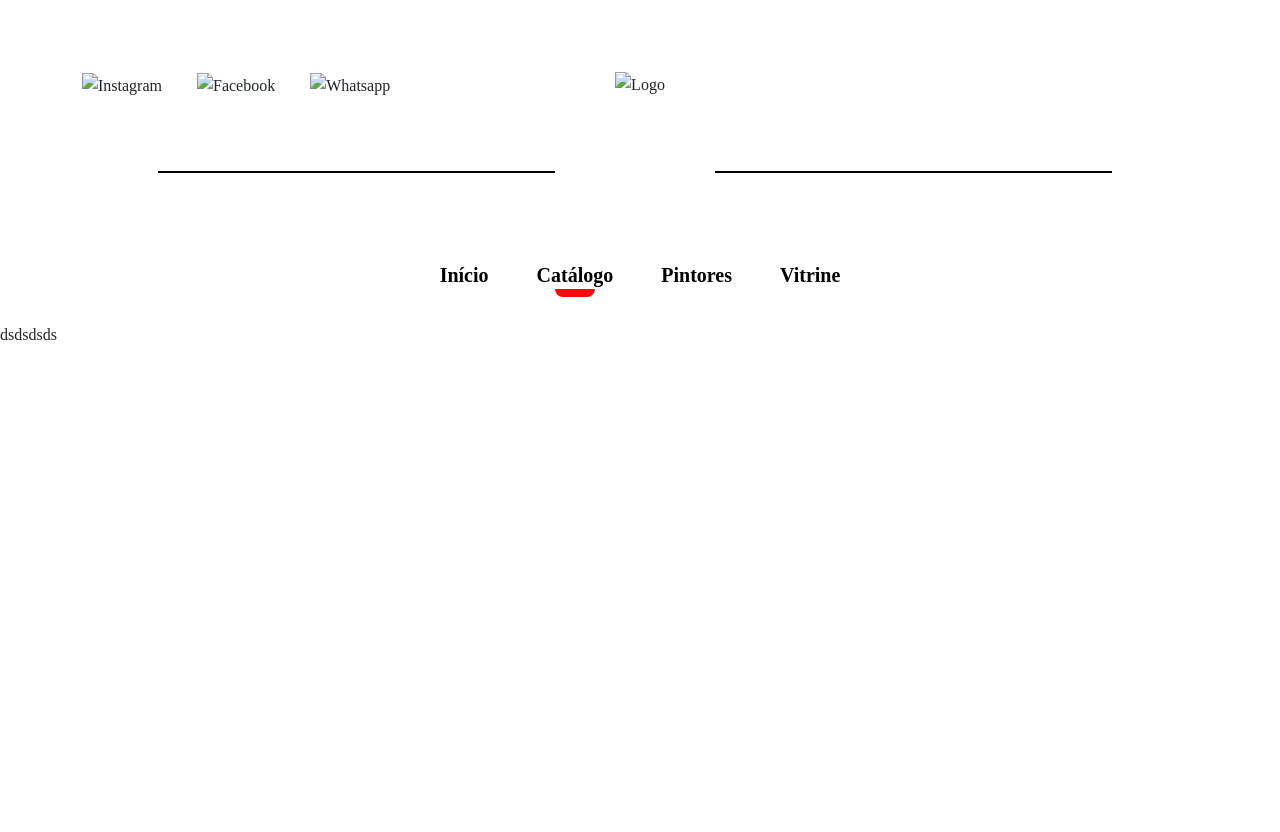
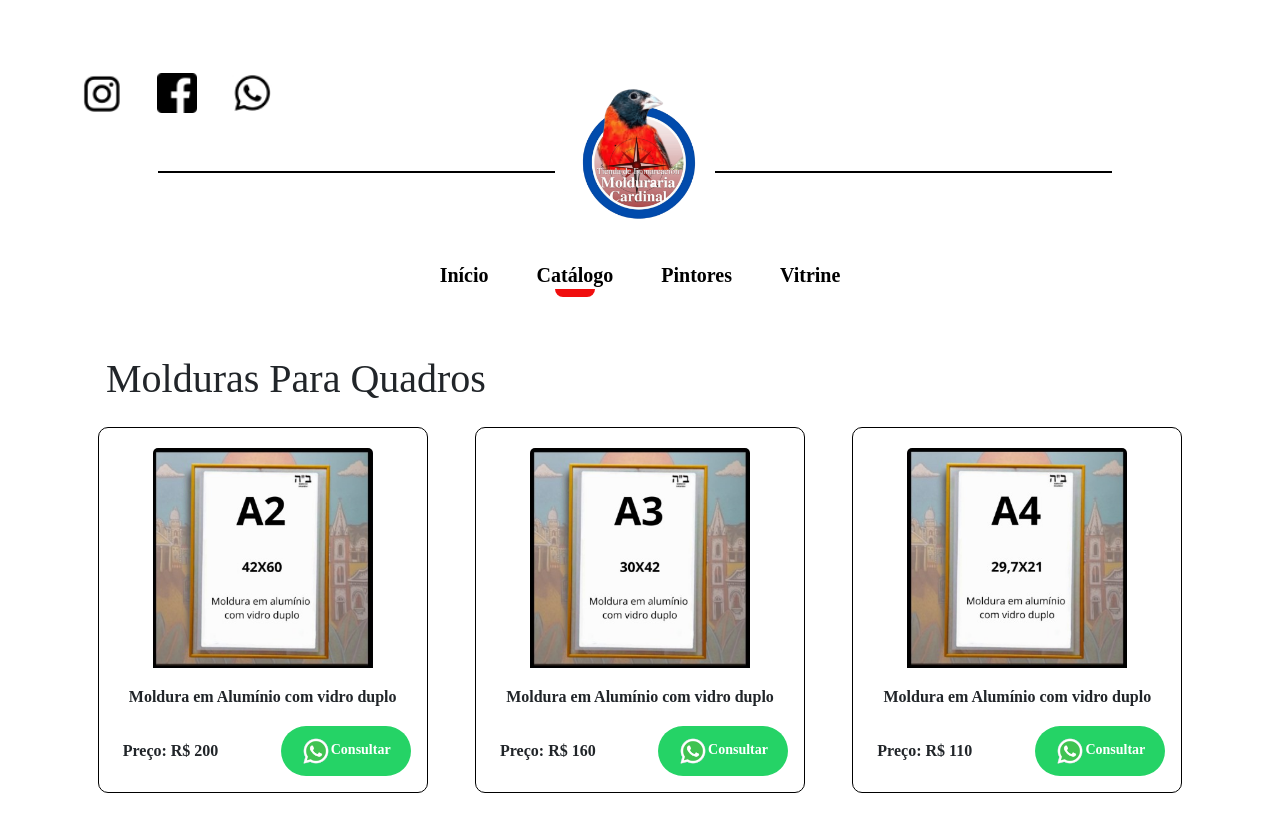
Before and after one commit to aquinodev2022/site-molduraria-Cardinal, a plain HTML site: page html/catalogo.html in a window 1280 px wide. Before the commit the page ends 800 px from the top, so only its background shows below. Drawn offline with nearby package versions, Linux system fonts and the light colour scheme; files that its build step writes are made by us from their sources; a web font is replaced by a local one.

Commit message:
Página Catálogo iniciada

```diff
--- a/html/catalogo.html
+++ b/html/catalogo.html
@@ -1,10 +1,14 @@
 <!DOCTYPE html>
 <html lang="en">
   <head>
-    <meta charset="UTF-8">
-    <meta name="viewport" content="width=device-width, initial-scale=1.0">
-    <title>Document</title>
-    <link rel="shortcut icon" href="../assets/logoSite.jpg" type="image/x-icon" />
+    <meta charset="UTF-8" />
+    <meta name="viewport" content="width=device-width, initial-scale=1.0" />
+    <title>Molduraria - Catálogo</title>
+    <link
+      rel="shortcut icon"
+      href="../assets/logoSite.jpg"
+      type="image/x-icon"
+    />
     <link
       href="https://cdn.jsdelivr.net/npm/bootstrap@5.3.0-alpha1/dist/css/bootstrap.min.css"
       rel="stylesheet"
@@ -12,22 +16,72 @@
     <link rel="stylesheet" href="../index.css" />
     <link rel="stylesheet" href="./style/reset.css" />
     <style>
-        .navbar-nav .nav-link {
-          position: relative;
-          color: #000;
+      .imagem-fixa {
+        width: 100%;
+        max-width: 220px;
+        height: 220px;
+        object-fit: cover;
+        margin: 20px auto 0;
       }
 
-        .navbar-nav .nav-link.active::after {
-    content: "";
-    position: absolute;
-    bottom: 2px;
-    left: 50%; /* Move para o meio do elemento pai */
-    transform: translateX(-50%); /* Centraliza perfeitamente */
-    width: 40px;
-    height: 8px;
-    background-color: #F00E0E;
-    border-bottom-left-radius: 10px;
-    border-bottom-right-radius: 10px;
+      .card {
+        border: 1px solid #000;
+        border-radius: 10px;
+        text-align: center;
+        width: 95%;
+        max-width: 350px;
+        margin: 0 auto;
+      }
+
+      .card p {
+        font-weight: bold;
+      }
+
+      .col {
+        padding: 0 15px;
+      }
+
+      .row {
+        justify-content: center;
+      }
+
+      .card-price {
+        display: flex;
+        align-items: center;
+        justify-content: space-between;
+        margin-top: 10px;
+      }
+
+      .whatsapp-icon {
+        height: 25px;
+      }
+
+      .whatsapp-button-card {
+        display: flex;
+        align-items: center;
+        background-color: #25d366;
+        border-radius: 50px;
+        padding: 10px 20px;
+        text-decoration: none;
+      }
+
+      .whatsapp-icon {
+        width: 30px;
+        height: auto;
+      }
+
+      .line-icon {
+        width: 2px;
+        height: 30px;
+        margin: 0 10px;
+        background-color: #fff;
+      }
+
+      .whatsapp-text {
+        font-size: 14px;
+        color: white;
+        font-weight: bold;
+        white-space: nowrap;
       }
     </style>
   </head>
@@ -35,23 +89,51 @@
     <nav class="navbar navbar-expand-lg" style="margin-top: 65px">
       <div class="container d-flex align-items-center">
         <div class="d-flex align-items-center">
-            <a href="https://www.instagram.com/moldurariacardinal" target="_blank">
-              <img src="assets/instagramIcone.jpg" alt="Instagram" style="height: 40px; margin-right: 35px" />
+          <a
+            href="https://www.instagram.com/moldurariacardinal"
+            target="_blank"
+          >
+            <img
+              src="../assets/instagramIcone.jpg"
+              alt="Instagram"
+              style="height: 40px; margin-right: 35px"
+            />
           </a>
-            <a href="https://www.facebook.com/profile.php?id=100091002034014" target="_blank">
-              <img src="assets/facebookIcone.jpg" alt="Facebook" style="height: 40px; margin-right: 35px" />
+          <a
+            href="https://www.facebook.com/profile.php?id=100091002034014"
+            target="_blank"
+          >
+            <img
+              src="../assets/facebookIcone.jpg"
+              alt="Facebook"
+              style="height: 40px; margin-right: 35px"
+            />
           </a>
-            <a href="https://api.whatsapp.com/send/?phone=558171181482" target="_blank">
-              <img src="assets/whatsappIcone.jpg" alt="Whatsapp" style="height: 40px; margin-right: 35px" />
+          <a
+            href="https://api.whatsapp.com/send/?phone=558171181482"
+            target="_blank"
+          >
+            <img
+              src="../assets/whatsappIcone.jpg"
+              alt="Whatsapp"
+              style="height: 40px; margin-right: 35px"
+            />
           </a>
         </div>
       </div>
     </nav>
 
-    <div class="d-flex justify-content-center align-items-center" style="margin: 30px 0; position: relative">
+    <div
+      class="d-flex justify-content-center align-items-center"
+      style="margin: 30px 0; position: relative"
+    >
       <hr class="custom-hr" style="width: 31%; margin-right: 160px" />
       <a href="index.html" style="position: absolute">
-          <img src="assets/logoSiteSemFundo.png" alt="Logo" style="height: 150px; margin-bottom: 50px" />
+        <img
+          src="../assets/logoSiteSemFundo.png"
+          alt="Logo"
+          style="height: 150px; margin-bottom: 50px"
+        />
       </a>
       <hr class="custom-hr" style="width: 31%; margin-right: 10px" />
     </div>
@@ -75,10 +157,106 @@
       </div>
     </nav>
 
-    <p>dsdsdsds</p>
+    <div class="container my-5">
+      <!-- Título dos cards -->
+      <h2
+        class="text-start mb-4 ms-4"
+        style="margin-left: 0px; font-size: 2.5rem"
+      >
+        Molduras Para Quadros
+      </h2>
+
+      <div class="row row-cols-1 row-cols-md-3 g-3">
+        <!-- Card 1 -->
+        <div class="col">
+          <div class="card h-100">
+            <img
+              src="../assets/Imagem do WhatsApp de 2024-10-18 à(s) 19.00.00_4111d9e2.jpg"
+              class="card-img-top imagem-fixa"
+              alt="Imagem 1"
+            />
+            <div class="card-body">
+              <p>Moldura em Alumínio com vidro duplo</p>
+              <div class="card-price fw-bold ms-2">
+                <span>Preço: R$ 200</span>
+                <a
+                  href="https://wa.me/558171181482"
+                  target="_blank"
+                  class="whatsapp-button-card"
+                >
+                  <img
+                    src="../assets/iconeWhatsaap.png"
+                    alt="WhatsApp"
+                    class="whatsapp-icon"
+                  />
+                  <span class="whatsapp-text">Consultar</span>
+                </a>
+              </div>
+            </div>
+          </div>
+        </div>
+
+        <!-- Card 2 -->
+        <div class="col">
+          <div class="card h-100">
+            <img
+              src="../assets/Imagem do WhatsApp de 2024-10-18 à(s) 18.59.50_41f05fdc.jpg"
+              class="card-img-top imagem-fixa"
+              alt="Imagem 1"
+            />
+            <div class="card-body">
+              <p>Moldura em Alumínio com vidro duplo</p>
+              <div class="card-price fw-bold ms-2">
+                <span>Preço: R$ 160</span>
+                <a
+                  href="https://wa.me/558171181482"
+                  target="_blank"
+                  class="whatsapp-button-card"
+                >
+                  <img
+                    src="../assets/iconeWhatsaap.png"
+                    alt="WhatsApp"
+                    class="whatsapp-icon"
+                  />
+                  <span class="whatsapp-text">Consultar</span>
+                </a>
+              </div>
+            </div>
+          </div>
+        </div>
+
+        <!-- Card 3 -->
+        <div class="col">
+          <div class="card h-100">
+            <img
+              src="../assets/Imagem do WhatsApp de 2024-10-18 à(s) 18.58.13_44bf3fd1.jpg"
+              class="card-img-top imagem-fixa"
+              alt="Imagem 1"
+            />
+            <div class="card-body">
+              <p>Moldura em Alumínio com vidro duplo</p>
+              <div class="card-price fw-bold ms-2">
+                <span>Preço: R$ 110</span>
+                <a
+                  href="https://wa.me/558171181482"
+                  target="_blank"
+                  class="whatsapp-button-card"
+                >
+                  <img
+                    src="../assets/iconeWhatsaap.png"
+                    alt="WhatsApp"
+                    class="whatsapp-icon"
+                  />
+                  <span class="whatsapp-text">Consultar</span>
+                </a>
+              </div>
+            </div>
+          </div>
+        </div>
+      </div>
+    </div>
 
     <script src="https://cdn.jsdelivr.net/npm/bootstrap@5.3.0-alpha1/dist/js/bootstrap.bundle.min.js"></script>
     <script src="../index.js"></script>
-
   </body>
 </html>
```
Also changed, not shown: html/vitrine.html (+1 -1 lines), assets/Imagem do WhatsApp de 2024-10-18 à(s) 18.58.13_44bf3fd1.jpg (added), assets/Imagem do WhatsApp de 2024-10-18 à(s) 18.59.50_41f05fdc.jpg (added), assets/Imagem do WhatsApp de 2024-10-18 à(s) 19.00.00_4111d9e2.jpg (added). Lines whose indentation alone changed are shown as unchanged.
